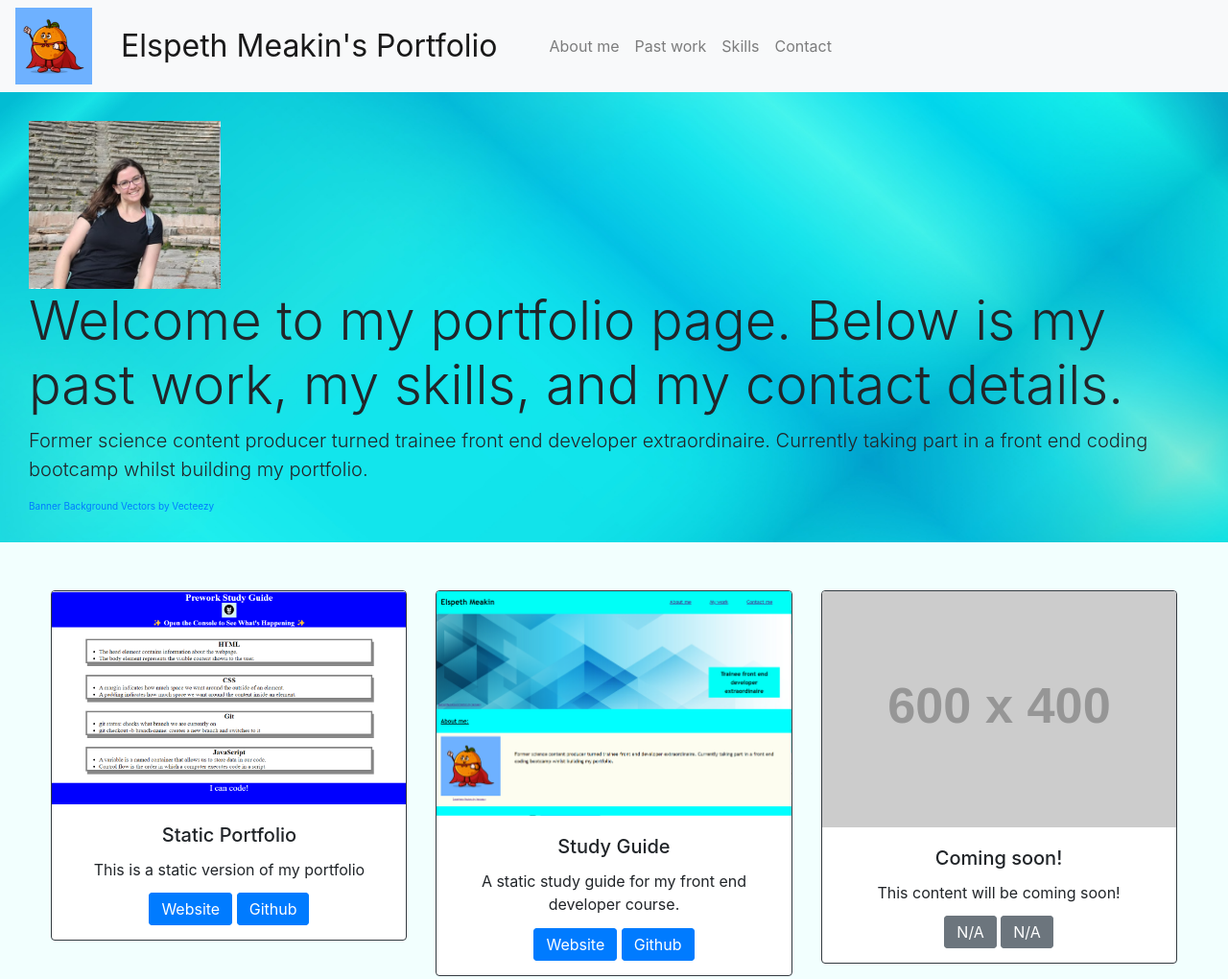
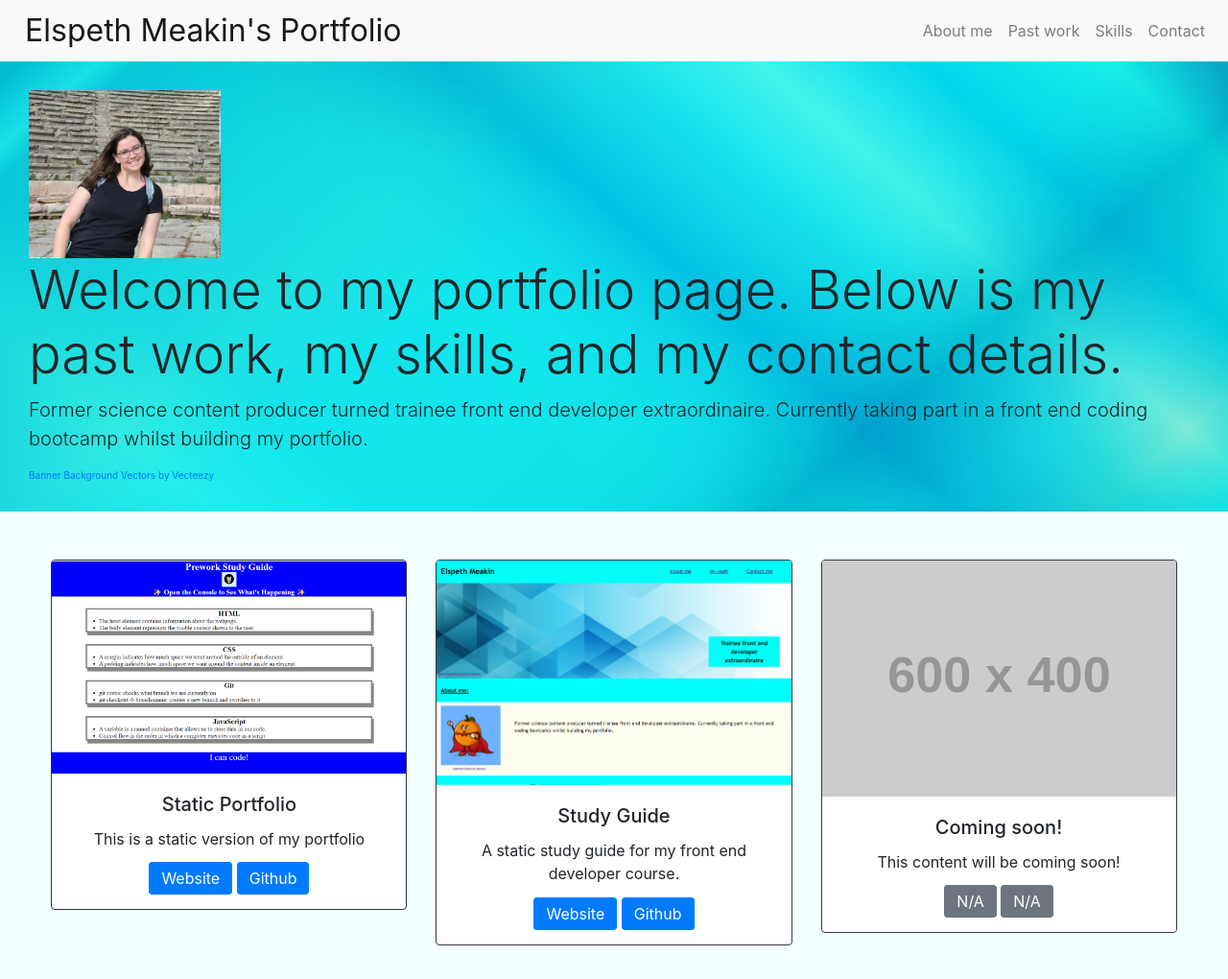
Before and after one commit to Moobell1212/Elspeth-Meakin-s-Bootstrap-Portfolio, a plain HTML site: page index.html in a window 1280 px wide. Shown: the whole page at 96% size. Drawn offline with nearby package versions, Linux system fonts and the light colour scheme; placeholder pictures from the web are drawn by us.

Commit message:
avatar removed

```diff
--- a/css/style.css
+++ b/css/style.css
@@ -3,12 +3,12 @@ body {background-color: rgba(0, 255, 242, 0.05);}
 
 #avatar {width: 80px;}
 
-.customNav {width: 100%;
+#name {padding: 0px 10px;
+font-size: 2em;
 }
 
-#name {padding: 0px 30px;
-font-size: 2em;
-}
+.navbar-nav {margin-left: auto;
+margin-right: 0 !important;}
 
 .jumbotron {display: flex;
 padding: 30px;
--- a/index.html
+++ b/index.html
@@ -11,9 +11,6 @@
   <body>
     <!-- nav bar start-->
     <nav class="navbar navbar-expand-lg navbar-light transparent bg-light customNav" id="customNav">
-        <div class="avatar">
-        <img src="images/Avatar.jpg" id="avatar">
-        </div>
         <a class="navbar-brand" id="name">Elspeth Meakin's Portfolio</a>
         <button class="navbar-toggler" type="button" data-toggle="collapse" data-target="#navbarSupportedContent" aria-controls="navbarSupportedContent" aria-expanded="false" aria-label="Toggle navigation">
           <span class="navbar-toggler-icon"></span>
```
